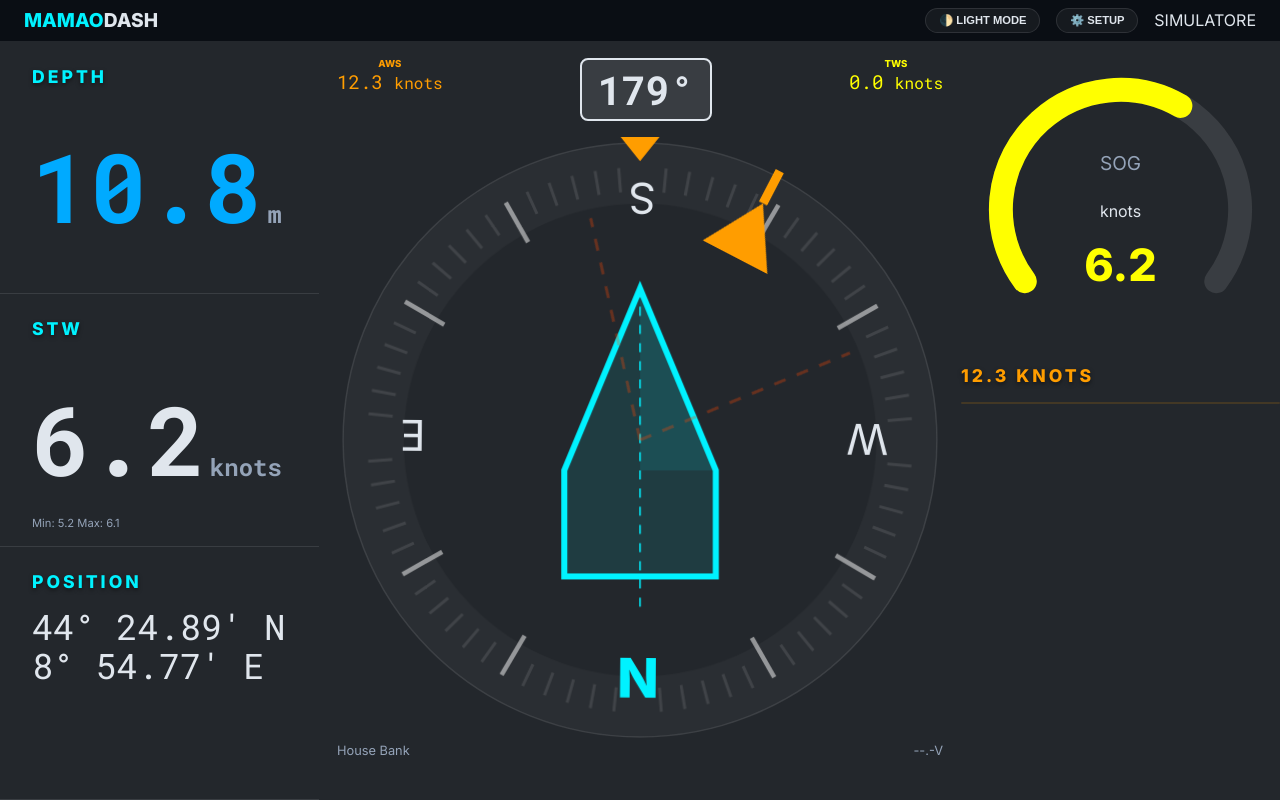
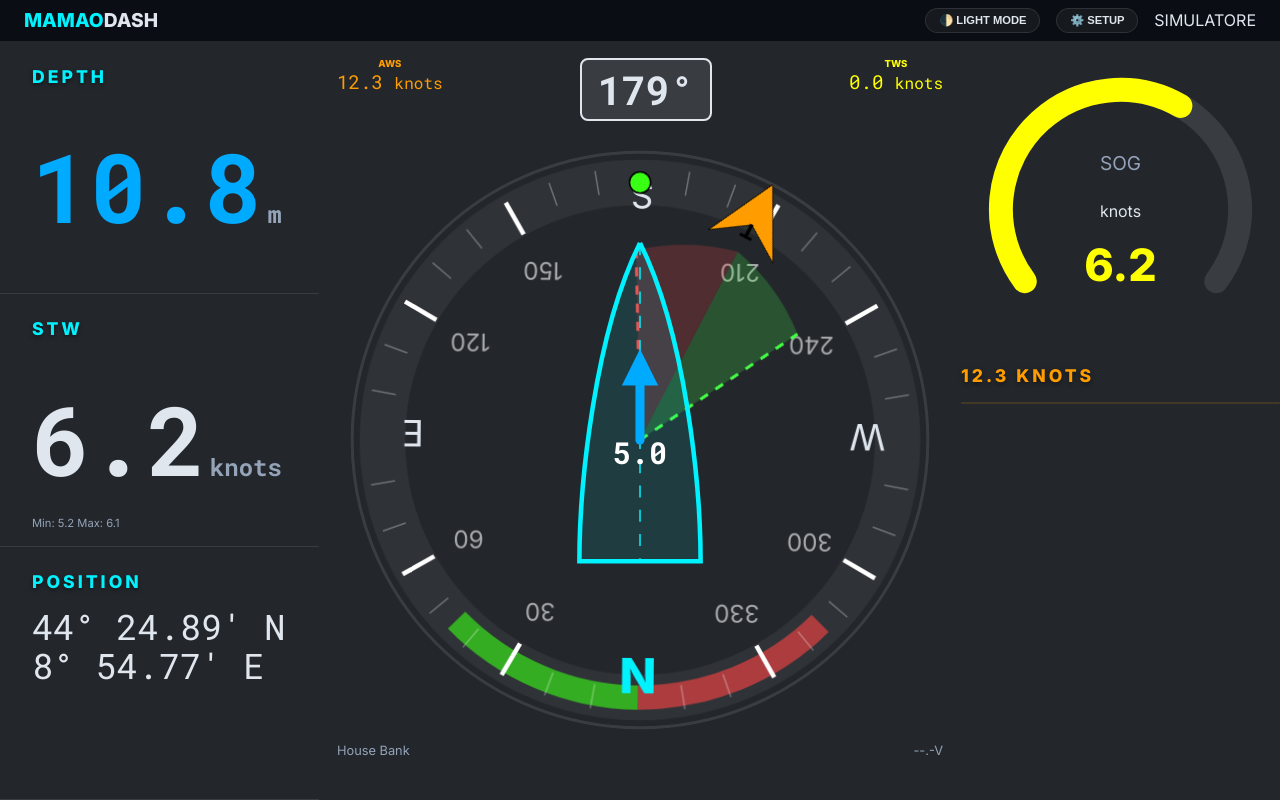
Before and after one commit to PZero/MamaoHub, a plain HTML site: page dashboard/index.html in a window 1280 px wide. Drawn offline with Linux system fonts and the light colour scheme.

Commit message:
feat: complete professional racing style for central NavDisplay

```diff
--- a/dashboard/index.html
+++ b/dashboard/index.html
@@ -7,7 +7,7 @@
     <link rel="preconnect" href="https://fonts.googleapis.com">
     <link rel="preconnect" href="https://fonts.gstatic.com" crossorigin>
     <link href="https://fonts.googleapis.com/css2?family=Inter:wght@400;600;800&family=Roboto+Mono:wght@400;500;700&display=swap" rel="stylesheet">
-    <link rel="stylesheet" href="style.css?v=2">
+    <link rel="stylesheet" href="style.css?v=3">
 </head>
 <body>
     <header>
@@ -95,7 +95,7 @@
             <h3>SETUP DASHBOARD</h3>
             <button id="settings-close">×</button>
         </div>
-        <div class="settings-content">
+        <div class="settings-content" style="max-height: 70vh; overflow-y: auto; padding-right: 10px;">
             <!-- Sezione Generale -->
             <div class="settings-section">
                 <h4>Generale</h4>
@@ -126,16 +126,28 @@
                 </div>
             </div>
 
-            <!-- Sezione Accenti -->
+            <!-- Sezione NavDisplay -->
             <div class="settings-section">
-                <h4>Accenti & UI</h4>
+                <h4>NavDisplay</h4>
                 <div class="color-group">
-                    <label>Ciano (Nav)</label>
-                    <input type="color" data-var="--accent-cyan">
+                    <label>SOG Vettore (Blu)</label>
+                    <input type="color" data-var="--accent-blue">
                 </div>
                 <div class="color-group">
-                    <label>Arancio (Vento)</label>
+                    <label>Vento (Arancio)</label>
                     <input type="color" data-var="--accent-orange">
+                </div>
+                <div class="color-group">
+                    <label>Layline Rossa</label>
+                    <input type="color" data-var="--accent-red">
+                </div>
+                <div class="color-group">
+                    <label>Layline Verde</label>
+                    <input type="color" data-var="--accent-green">
+                </div>
+                <div class="color-group">
+                    <label>Sagoma Barca</label>
+                    <input type="color" data-var="--accent-cyan">
                 </div>
             </div>
 
--- a/dashboard/widgets.js
+++ b/dashboard/widgets.js
@@ -6,57 +6,75 @@ class NavDisplay {
 
     init() {
         this.container.innerHTML = `
-            <svg viewBox="0 0 200 200">
-                <!-- Background Ring (Outer Edge) -->
-                <circle cx="100" cy="100" r="98" fill="none" stroke="var(--surface-border)" stroke-width="0.5" />
+            <svg viewBox="0 0 200 200" style="width: 100%; height: 100%;">
+                <!-- Background Ring -->
+                <circle cx="100" cy="100" r="95" fill="none" stroke="var(--surface-border)" stroke-width="1" />
 
                 <!-- Rotating Compass Ring -->
                 <g id="compass-ring" style="transition: transform 0.8s cubic-bezier(0.2, 0, 0.2, 1)">
-                    <circle cx="100" cy="100" r="88" fill="none" stroke="rgba(255,255,255,0.03)" stroke-width="20" />
+                    <circle cx="100" cy="100" r="85" fill="none" stroke="rgba(255,255,255,0.05)" stroke-width="15" />
+
+                    <!-- Static sectors relative to N (Red on left, Green on right) -->
+                    <path d="M 100 15 A 85 85 0 0 0 40 40" fill="none" stroke="var(--accent-red, #ff4444)" stroke-width="8" opacity="0.6" />
+                    <path d="M 160 40 A 85 85 0 0 0 100 15" fill="none" stroke="var(--accent-green, #44ff44)" stroke-width="8" opacity="0.6" />
+
                     <!-- Cardinal Points -->
-                    <text x="100" y="28" text-anchor="middle" fill="var(--accent-cyan)" font-weight="900" font-size="18">N</text>
-                    <text x="175" y="106" text-anchor="middle" fill="var(--text-main)" font-size="14">E</text>
-                    <text x="100" y="185" text-anchor="middle" fill="var(--text-main)" font-size="14">S</text>
-                    <text x="25" y="106" text-anchor="middle" fill="var(--text-main)" font-size="14">W</text>
-                    <!-- Degree marks -->
+                    <text x="100" y="28" text-anchor="middle" fill="var(--accent-cyan)" font-weight="900" font-size="16">N</text>
+                    <text x="175" y="106" text-anchor="middle" fill="var(--text-main)" font-size="12">E</text>
+                    <text x="100" y="185" text-anchor="middle" fill="var(--text-main)" font-size="12">S</text>
+                    <text x="25" y="106" text-anchor="middle" fill="var(--text-main)" font-size="12">W</text>
                     <g id="degree-marks"></g>
                 </g>
 
-                <!-- Fixed Ship (Always pointing UP) - SCALED UP -->
-                <g id="ship-icon">
-                    <path d="M100 50 L125 110 L125 145 L75 145 L75 110 Z" fill="rgba(0, 242, 255, 0.1)" stroke="var(--accent-cyan)" stroke-width="2" />
-                    <path d="M100 50 L125 110 L100 110 Z" fill="rgba(0, 242, 255, 0.1)" stroke="none" />
-                    <line x1="100" y1="50" x2="100" y2="155" stroke="var(--accent-cyan)" stroke-width="0.5" stroke-dasharray="3,3" />
+                <!-- Layline Zones (Rotating with wind) -->
+                <g id="layline-zones" style="transition: transform 1s ease-out">
+                    <!-- Red Layline Sector (Port Tack) -->
+                    <path d="M 100 100 L 70 45 A 70 70 0 0 1 100 30 Z" fill="rgba(255, 68, 68, 0.2)" />
+                    <!-- Green Layline Sector (Starboard Tack) -->
+                    <path d="M 100 100 L 100 30 A 70 70 0 0 1 130 45 Z" fill="rgba(68, 255, 68, 0.2)" />
+                    <!-- Lines -->
+                    <line x1="100" y1="100" x2="70" y2="45" stroke="#ff4444" stroke-width="1" stroke-dasharray="3,3" />
+                    <line x1="100" y1="100" x2="130" y2="45" stroke="#44ff44" stroke-width="1" stroke-dasharray="3,3" />
                 </g>
 
-                <!-- Wind Indicator (Apparent Wind Angle) -->
-                <g id="wind-indicator" style="transition: transform 1s ease-out">
-                    <!-- Laylines / No-go zone lines (approx 80 deg total) -->
-                    <line x1="100" y1="100" x2="100" y2="25" stroke="rgba(255, 69, 0, 0.3)" stroke-width="1" stroke-dasharray="4,4" style="transform: rotate(40deg); transform-origin: 100px 100px;" />
-                    <line x1="100" y1="100" x2="100" y2="25" stroke="rgba(255, 69, 0, 0.3)" stroke-width="1" stroke-dasharray="4,4" style="transform: rotate(-40deg); transform-origin: 100px 100px;" />
-
-                    <!-- Triangle Arrow -->
-                    <path d="M100 12 L112 32 L88 32 Z" fill="var(--accent-orange)" />
-                    <!-- Wind Tail -->
-                    <line x1="100" y1="0" x2="100" y2="12" stroke="var(--accent-orange)" stroke-width="3" />
+                <!-- Fixed Boat (Sharp Racing Style) -->
+                <g id="boat-shape">
+                    <path d="M100 35 C115 65 120 115 120 140 L80 140 C80 115 85 65 100 35" fill="rgba(0, 242, 255, 0.1)" stroke="var(--accent-cyan)" stroke-width="1.5" />
+                    <line x1="100" y1="35" x2="100" y2="140" stroke="var(--accent-cyan)" stroke-width="0.5" stroke-dasharray="4,4" />
                 </g>
 
-                <!-- Top Reference Mark -->
-                <path d="M100 8 L108 -2 L92 -2 Z" fill="var(--accent-orange)" />
+                <!-- SOG Vector Arrow (Center) -->
+                <g id="sog-vector">
+                    <line x1="100" y1="100" x2="100" y2="75" stroke="var(--accent-blue)" stroke-width="3" stroke-linecap="round" />
+                    <path d="M94 82 L100 70 L106 82 Z" fill="var(--accent-blue)" />
+                    <text x="100" y="108" id="sog-center-val" text-anchor="middle" font-size="10" font-weight="bold" fill="white" font-family="var(--font-mono)">5.0</text>
+                </g>
+
+                <!-- Wind Indicator -->
+                <g id="wind-indicator" style="transition: transform 1s ease-out">
+                    <!-- Double Arrow with "T" -->
+                    <path d="M100 5 L112 28 L100 20 L88 28 Z" fill="var(--accent-orange)" stroke="black" stroke-width="0.3" />
+                    <text x="100" y="20" text-anchor="middle" font-size="7" font-weight="900" fill="black" transform="rotate(180, 100, 20)">T</text>
+                </g>
+
+                <!-- Heading Dot -->
+                <circle cx="100" cy="15" r="3.5" fill="var(--accent-green)" stroke="black" stroke-width="0.5" />
             </svg>
         `;
         this.compassRing = this.container.querySelector('#compass-ring');
         this.windIndicator = this.container.querySelector('#wind-indicator');
+        this.laylineZones = this.container.querySelector('#layline-zones');
+        this.sogCenterVal = this.container.querySelector('#sog-center-val');
         this.drawMarks();
     }
 
     drawMarks() {
         const group = this.container.querySelector('#degree-marks');
-        for (let i = 0; i < 360; i += 5) { // More detail
+        for (let i = 0; i < 360; i += 10) {
             if (i % 90 === 0) continue;
             const angle = (i * Math.PI) / 180;
             const isMajor = i % 30 === 0;
-            const r1 = isMajor ? 75 : 82;
+            const r1 = isMajor ? 78 : 82;
             const r2 = 90;
             const x1 = 100 + Math.sin(angle) * r1;
             const y1 = 100 - Math.cos(angle) * r1;
@@ -67,17 +85,34 @@ class NavDisplay {
             line.setAttribute("y1", y1);
             line.setAttribute("x2", x2);
             line.setAttribute("y2", y2);
-            line.setAttribute("stroke", isMajor ? "rgba(255,255,255,0.5)" : "rgba(255,255,255,0.1)");
-            line.setAttribute("stroke-width", isMajor ? "1.5" : "1");
+            line.setAttribute("stroke", isMajor ? "white" : "rgba(255,255,255,0.3)");
+            line.setAttribute("stroke-width", isMajor ? "1.5" : "0.5");
             group.appendChild(line);
+
+            if (isMajor) {
+                const tx = 100 + Math.sin(angle) * 65;
+                const ty = 100 - Math.cos(angle) * 65;
+                const text = document.createElementNS("http://www.w3.org/2000/svg", "text");
+                text.setAttribute("x", tx);
+                text.setAttribute("y", ty);
+                text.setAttribute("text-anchor", "middle");
+                text.setAttribute("dominant-baseline", "middle");
+                text.setAttribute("fill", "rgba(255,255,255,0.6)");
+                text.setAttribute("font-size", "8");
+                text.textContent = i;
+                group.appendChild(text);
+            }
         }
     }
 
-    update(hdg, awa) {
+    update(hdg, awa, sog) {
         this.compassRing.style.transform = `rotate(${-hdg}deg)`;
         this.compassRing.style.transformOrigin = '100px 100px';
         this.windIndicator.style.transform = `rotate(${awa}deg)`;
         this.windIndicator.style.transformOrigin = '100px 100px';
+        this.laylineZones.style.transform = `rotate(${awa}deg)`;
+        this.laylineZones.style.transformOrigin = '100px 100px';
+        if (sog !== undefined) this.sogCenterVal.textContent = sog.toFixed(1);
     }
 }
 
```
